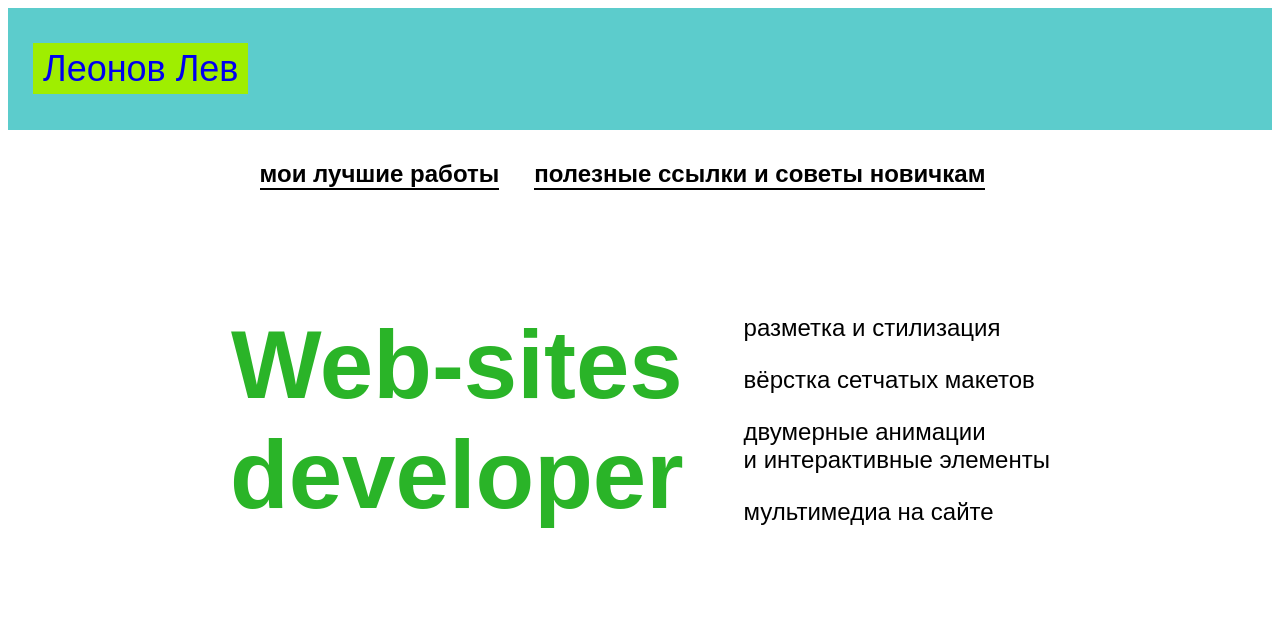
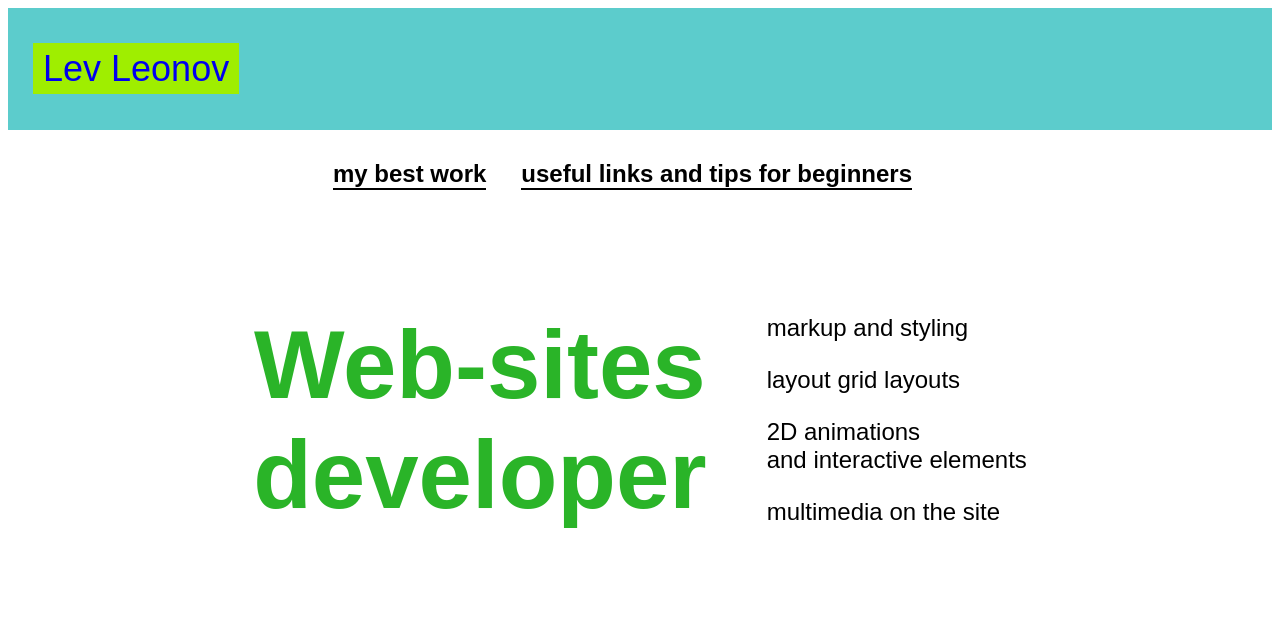
Before and after one commit to translations-algo/8-4-1-grid-wix-eng, a plain HTML site: page index.html in a window 1280 px wide. Shown: the top 637 px of the page. Drawn offline with Linux system fonts and the light colour scheme; grey boxes are pictures that could not be loaded.

Commit message:
Update index.html

```diff
--- a/index.html
+++ b/index.html
@@ -1,24 +1,24 @@
 <html>
   <head>
-    <title>Лев Леонов</title>
+    <title>Lev Leonov</title>
     <link rel="stylesheet" href="style.css"/>
   </head>
   <body>
     <header>
-      <a class="link-header" href="leonov.html">Леонов Лев</a>
+      <a class="link-header" href="leonov.html">Lev Leonov</a>
     </header>
     <main>
       <nav>
-        <a class="link-nav" href="mysites.html"><b>мои лучшие работы</b></a>
-        <a class="link-nav" href="info.html"><b>полезные ссылки и советы новичкам</b></a>
+        <a class="link-nav" href="mysites.html"><b>my best work</b></a>
+         <a class="link-nav" href="info.html"><b>useful links and tips for beginners</b></a>
       </nav>
       <section class="description">
         <h1>Web-sites<br/> developer</h1>
         <div class="container-description">
-          <p>разметка и стилизация</p>
-          <p>вёрстка сетчатых макетов</p>
-          <p>двумерные анимации <br/>и интерактивные элементы</p>
-          <p>мультимедиа на сайте</p>
+          <p>markup and styling</p>
+           <p>layout grid layouts</p>
+           <p>2D animations <br/>and interactive elements</p>
+           <p>multimedia on the site</p>
         </div>
       </section>
       <div class="container">
```
